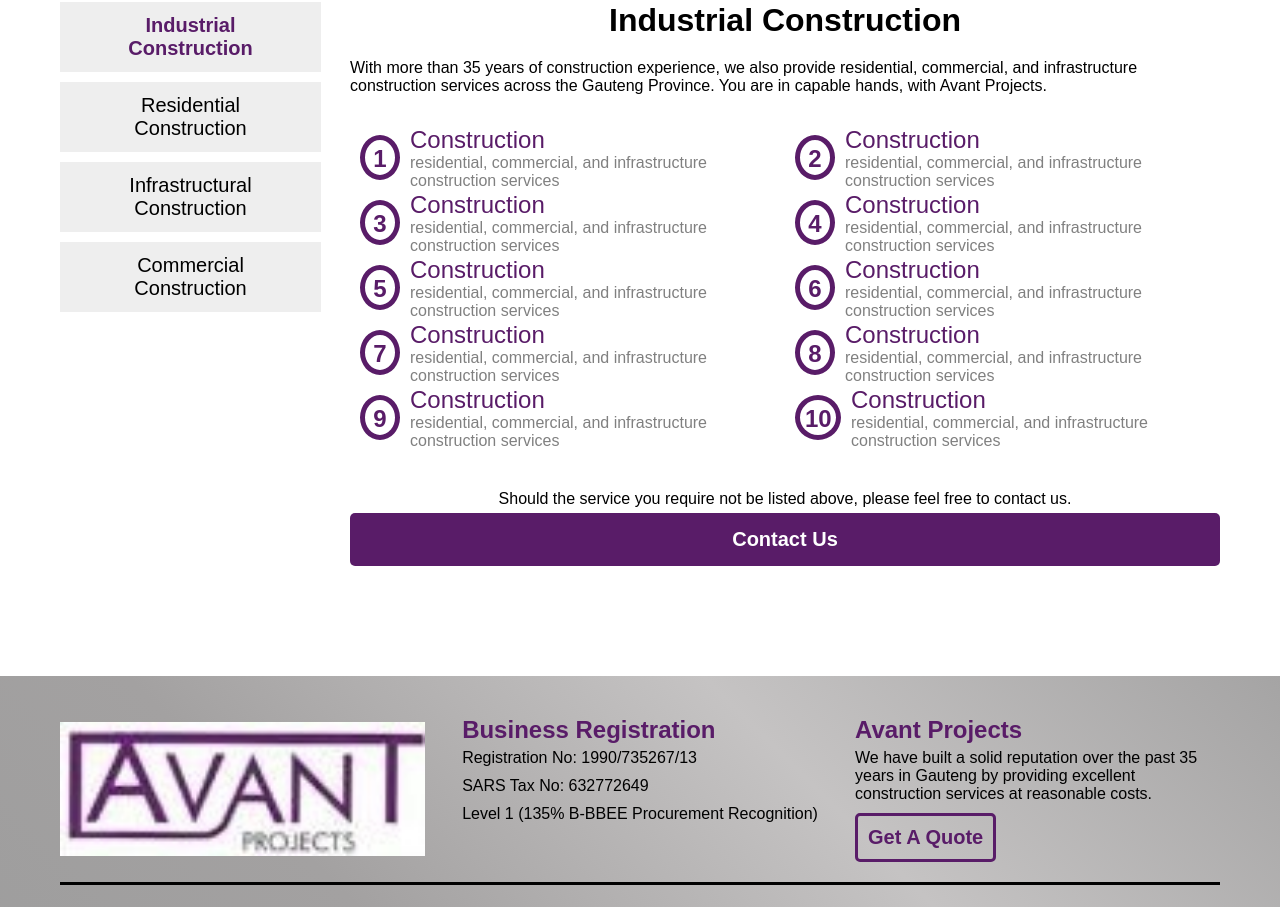
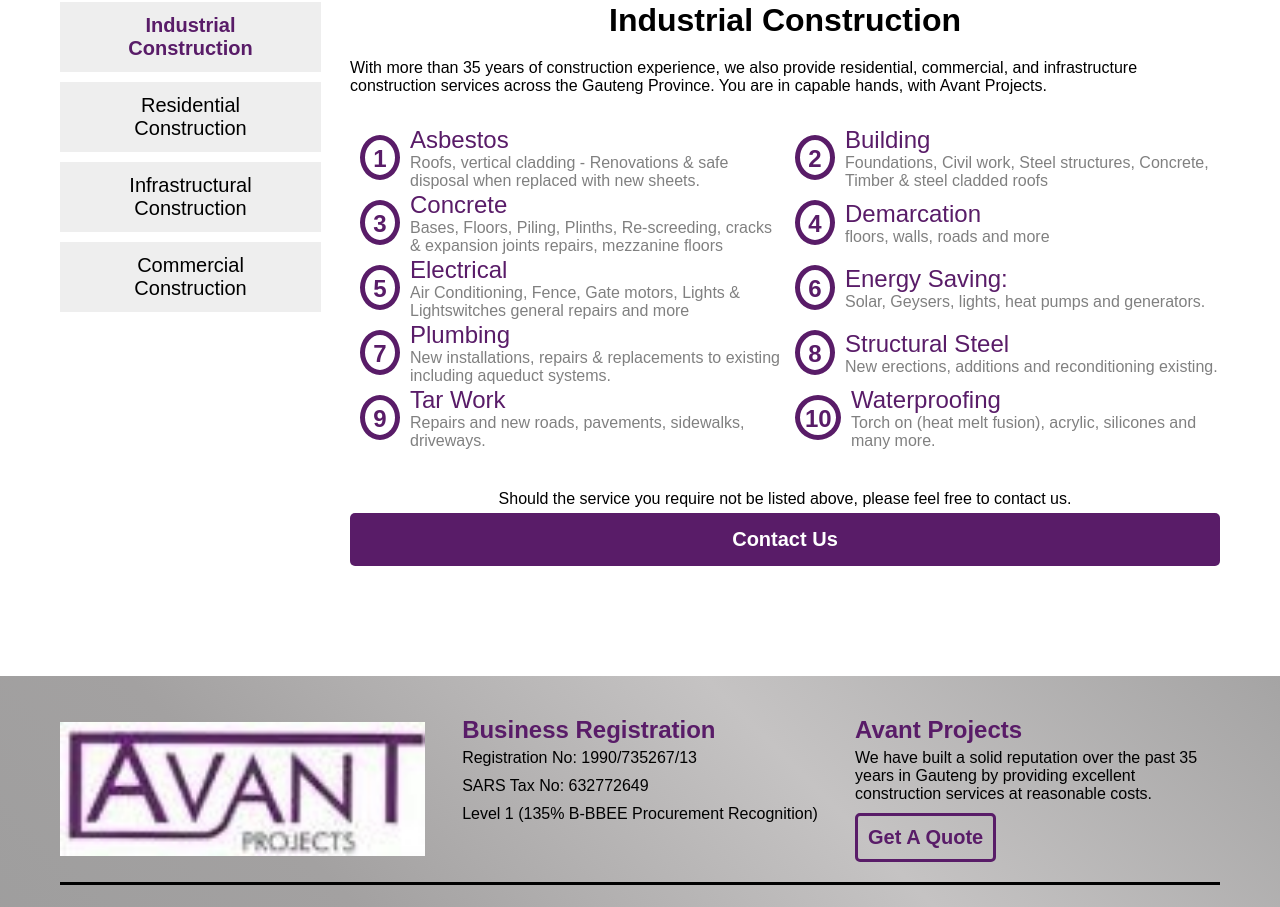
Before and after one commit to DiksonIvySon/Avant-Projects, a React (Vite) app in the folder AvantProjects/: page /services in a window 1280 px wide. Shown: the part 1858-2765 px from the top of the page. Built offline with nearby package versions, Linux system fonts and the light colour scheme.

Commit message:
Data entry in the services section: Industrial.

```diff
--- a/AvantProjects/src/Components/ServicesList.jsx
+++ b/AvantProjects/src/Components/ServicesList.jsx
@@ -85,71 +85,71 @@
                     <div className='listItem'>
                         <h2 className='listItem-number'>1</h2>
                         <div className='listItem-info'>
-                            <h2>Construction</h2>
-                            <p>residential, commercial, and infrastructure construction services</p>
+                            <h2>Asbestos</h2>
+                            <p>Roofs, vertical cladding - Renovations & safe disposal when replaced with new sheets.</p>
                         </div>
                     </div>
                     <div className='listItem'>
                         <h2 className='listItem-number'>2</h2>
                         <div className='listItem-info'>
-                            <h2>Construction</h2>
-                            <p>residential, commercial, and infrastructure construction services</p>
+                            <h2>Building</h2>
+                            <p> Foundations, Civil work, Steel structures, Concrete, Timber & steel cladded roofs</p>
                         </div>
                     </div>
                     <div className='listItem'>
                         <h2 className='listItem-number'>3</h2>
                         <div className='listItem-info'>
-                            <h2>Construction</h2>
-                            <p>residential, commercial, and infrastructure construction services</p>
+                            <h2>Concrete</h2>
+                            <p>Bases, Floors, Piling, Plinths, Re-screeding, cracks & expansion joints repairs, mezzanine floors</p>
                         </div>
                     </div>
                     <div className='listItem'>
                         <h2 className='listItem-number'>4</h2>
                         <div className='listItem-info'>
-                            <h2>Construction</h2>
-                            <p>residential, commercial, and infrastructure construction services</p>
+                            <h2>Demarcation</h2>
+                            <p> floors, walls, roads and more</p>
                         </div>
                     </div>
                     <div className='listItem'>
                         <h2 className='listItem-number'>5</h2>
                         <div className='listItem-info'>
-                            <h2>Construction</h2>
-                            <p>residential, commercial, and infrastructure construction services</p>
+                            <h2>Electrical</h2>
+                            <p>Air Conditioning, Fence, Gate motors, Lights & Lightswitches general repairs and more</p>
                         </div>
                     </div>
                     <div className='listItem'>
                         <h2 className='listItem-number'>6</h2>
                         <div className='listItem-info'>
-                            <h2>Construction</h2>
-                            <p>residential, commercial, and infrastructure construction services</p>
+                            <h2>Energy Saving:</h2>
+                            <p>Solar, Geysers, lights, heat pumps and generators.</p>
                         </div>
                     </div>
                     <div className='listItem'>
                         <h2 className='listItem-number'>7</h2>
                         <div className='listItem-info'>
-                            <h2>Construction</h2>
-                            <p>residential, commercial, and infrastructure construction services</p>
+                            <h2>Plumbing</h2>
+                            <p>New installations, repairs & replacements to existing including aqueduct systems. </p>
                         </div>
                     </div>
                     <div className='listItem'>
                         <h2 className='listItem-number'>8</h2>
                         <div className='listItem-info'>
-                            <h2>Construction</h2>
-                            <p>residential, commercial, and infrastructure construction services</p>
+                            <h2>Structural Steel</h2>
+                            <p>New erections, additions and reconditioning existing.</p>
                         </div>
                     </div>
                     <div className='listItem'>
                         <h2 className='listItem-number'>9</h2>
                         <div className='listItem-info'>
-                            <h2>Construction</h2>
-                            <p>residential, commercial, and infrastructure construction services</p>
+                            <h2>Tar Work</h2>
+                            <p>Repairs and new roads, pavements, sidewalks, driveways. </p>
                         </div>
                     </div>
                     <div className='listItem'>
                         <h2 className='listItem-number two-number-listItem'>10</h2>
                         <div className='listItem-info'>
-                            <h2>Construction</h2>
-                            <p>residential, commercial, and infrastructure construction services</p>
+                            <h2>Waterproofing</h2>
+                            <p>Torch on (heat melt fusion), acrylic, silicones and many more.</p>
                         </div>
                     </div>
                 </div>
@@ -166,70 +166,70 @@
                         <h2 className='listItem-number'>1</h2>
                         <div className='listItem-info'>
                             <h2>Construction</h2>
-                            <p>residential, commercial, and infrastructure construction services</p>
+                            <p></p>
                         </div>
                     </div>
                     <div className='listItem'>
                         <h2 className='listItem-number'>2</h2>
                         <div className='listItem-info'>
                             <h2>Construction</h2>
-                            <p>residential, commercial, and infrastructure construction services</p>
+                            <p></p>
                         </div>
                     </div>
                     <div className='listItem'>
                         <h2 className='listItem-number'>3</h2>
                         <div className='listItem-info'>
                             <h2>Construction</h2>
-                            <p>residential, commercial, and infrastructure construction services</p>
+                            <p></p>
                         </div>
                     </div>
                     <div className='listItem'>
                         <h2 className='listItem-number'>4</h2>
                         <div className='listItem-info'>
                             <h2>Construction</h2>
-                            <p>residential, commercial, and infrastructure construction services</p>
+                            <p></p>
                         </div>
                     </div>
                     <div className='listItem'>
                         <h2 className='listItem-number'>5</h2>
                         <div className='listItem-info'>
                             <h2>Construction</h2>
-                            <p>residential, commercial, and infrastructure construction services</p>
+                            <p></p>
                         </div>
                     </div>
                     <div className='listItem'>
                         <h2 className='listItem-number'>6</h2>
                         <div className='listItem-info'>
                             <h2>Construction</h2>
-                            <p>residential, commercial, and infrastructure construction services</p>
+                            <p></p>
                         </div>
                     </div>
                     <div className='listItem'>
                         <h2 className='listItem-number'>7</h2>
                         <div className='listItem-info'>
                             <h2>Construction</h2>
-                            <p>residential, commercial, and infrastructure construction services</p>
+                            <p></p>
                         </div>
                     </div>
                     <div className='listItem'>
                         <h2 className='listItem-number'>8</h2>
                         <div className='listItem-info'>
                             <h2>Construction</h2>
-                            <p>residential, commercial, and infrastructure construction services</p>
+                            <p></p>
                         </div>
                     </div>
                     <div className='listItem'>
                         <h2 className='listItem-number'>9</h2>
                         <div className='listItem-info'>
                             <h2>Construction</h2>
-                            <p>residential, commercial, and infrastructure construction services</p>
+                            <p></p>
                         </div>
                     </div>
                     <div className='listItem'>
                         <h2 className='listItem-number two-number-listItem'>10</h2>
                         <div className='listItem-info'>
                             <h2>Construction</h2>
-                            <p>residential, commercial, and infrastructure construction services</p>
+                            <p></p>
                         </div>
                     </div>
                 </div>
@@ -246,70 +246,70 @@
                         <h2 className='listItem-number'>1</h2>
                         <div className='listItem-info'>
                             <h2>Construction</h2>
-                            <p>residential, commercial, and infrastructure construction services</p>
+                            <p></p>
                         </div>
                     </div>
                     <div className='listItem'>
                         <h2 className='listItem-number'>2</h2>
                         <div className='listItem-info'>
                             <h2>Construction</h2>
-                            <p>residential, commercial, and infrastructure construction services</p>
+                            <p></p>
                         </div>
                     </div>
                     <div className='listItem'>
                         <h2 className='listItem-number'>3</h2>
                         <div className='listItem-info'>
                             <h2>Construction</h2>
-                            <p>residential, commercial, and infrastructure construction services</p>
+                            <p></p>
                         </div>
                     </div>
                     <div className='listItem'>
                         <h2 className='listItem-number'>4</h2>
                         <div className='listItem-info'>
                             <h2>Construction</h2>
-                            <p>residential, commercial, and infrastructure construction services</p>
+                            <p></p>
                         </div>
                     </div>
                     <div className='listItem'>
                         <h2 className='listItem-number'>5</h2>
                         <div className='listItem-info'>
                             <h2>Construction</h2>
-                            <p>residential, commercial, and infrastructure construction services</p>
+                            <p></p>
                         </div>
                     </div>
                     <div className='listItem'>
                         <h2 className='listItem-number'>6</h2>
                         <div className='listItem-info'>
                             <h2>Construction</h2>
-                            <p>residential, commercial, and infrastructure construction services</p>
+                            <p></p>
                         </div>
                     </div>
                     <div className='listItem'>
                         <h2 className='listItem-number'>7</h2>
                         <div className='listItem-info'>
                             <h2>Construction</h2>
-                            <p>residential, commercial, and infrastructure construction services</p>
+                            <p></p>
                         </div>
                     </div>
                     <div className='listItem'>
                         <h2 className='listItem-number'>8</h2>
                         <div className='listItem-info'>
                             <h2>Construction</h2>
-                            <p>residential, commercial, and infrastructure construction services</p>
+                            <p></p>
                         </div>
                     </div>
                     <div className='listItem'>
                         <h2 className='listItem-number'>9</h2>
                         <div className='listItem-info'>
                             <h2>Construction</h2>
-                            <p>residential, commercial, and infrastructure construction services</p>
+                            <p></p>
                         </div>
                     </div>
                     <div className='listItem'>
                         <h2 className='listItem-number two-number-listItem'>10</h2>
                         <div className='listItem-info'>
                             <h2>Construction</h2>
-                            <p>residential, commercial, and infrastructure construction services</p>
+                            <p></p>
                         </div>
                     </div>
                 </div>
@@ -325,71 +325,71 @@
                     <div className='listItem'>
                         <h2 className='listItem-number'>1</h2>
                         <div className='listItem-info'>
-                            <h2>Construction</h2>
-                            <p>residential, commercial, and infrastructure construction services</p>
+                            <h2>Asbestos</h2>
+                            <p>Roofs, vertical cladding - Renovations & safe disposal when replaced with new sheets.</p>
                         </div>
                     </div>
                     <div className='listItem'>
                         <h2 className='listItem-number'>2</h2>
                         <div className='listItem-info'>
-                            <h2>Construction</h2>
-                            <p>residential, commercial, and infrastructure construction services</p>
+                            <h2>Building</h2>
+                            <p>Foundations, Civil work, Steel structures, Concrete, Timber & steel cladded roofs</p>
                         </div>
                     </div>
                     <div className='listItem'>
                         <h2 className='listItem-number'>3</h2>
                         <div className='listItem-info'>
                             <h2>Construction</h2>
-                            <p>residential, commercial, and infrastructure construction services</p>
+                            <p></p>
                         </div>
                     </div>
                     <div className='listItem'>
                         <h2 className='listItem-number'>4</h2>
                         <div className='listItem-info'>
                             <h2>Construction</h2>
-                            <p>residential, commercial, and infrastructure construction services</p>
+                            <p></p>
                         </div>
                     </div>
                     <div className='listItem'>
                         <h2 className='listItem-number'>5</h2>
                         <div className='listItem-info'>
                             <h2>Construction</h2>
-                            <p>residential, commercial, and infrastructure construction services</p>
+                            <p></p>
                         </div>
                     </div>
                     <div className='listItem'>
                         <h2 className='listItem-number'>6</h2>
                         <div className='listItem-info'>
                             <h2>Construction</h2>
-                            <p>residential, commercial, and infrastructure construction services</p>
+                            <p></p>
                         </div>
                     </div>
                     <div className='listItem'>
                         <h2 className='listItem-number'>7</h2>
                         <div className='listItem-info'>
                             <h2>Construction</h2>
-                            <p>residential, commercial, and infrastructure construction services</p>
+                            <p></p>
                         </div>
                     </div>
                     <div className='listItem'>
                         <h2 className='listItem-number'>8</h2>
                         <div className='listItem-info'>
                             <h2>Construction</h2>
-                            <p>residential, commercial, and infrastructure construction services</p>
+                            <p></p>
                         </div>
                     </div>
                     <div className='listItem'>
                         <h2 className='listItem-number'>9</h2>
                         <div className='listItem-info'>
                             <h2>Construction</h2>
-                            <p>residential, commercial, and infrastructure construction services</p>
+                            <p></p>
                         </div>
                     </div>
                     <div className='listItem'>
                         <h2 className='listItem-number two-number-listItem'>10</h2>
                         <div className='listItem-info'>
                             <h2>Construction</h2>
-                            <p>residential, commercial, and infrastructure construction services</p>
+                            <p></p>
                         </div>
                     </div>
                 </div>
```
